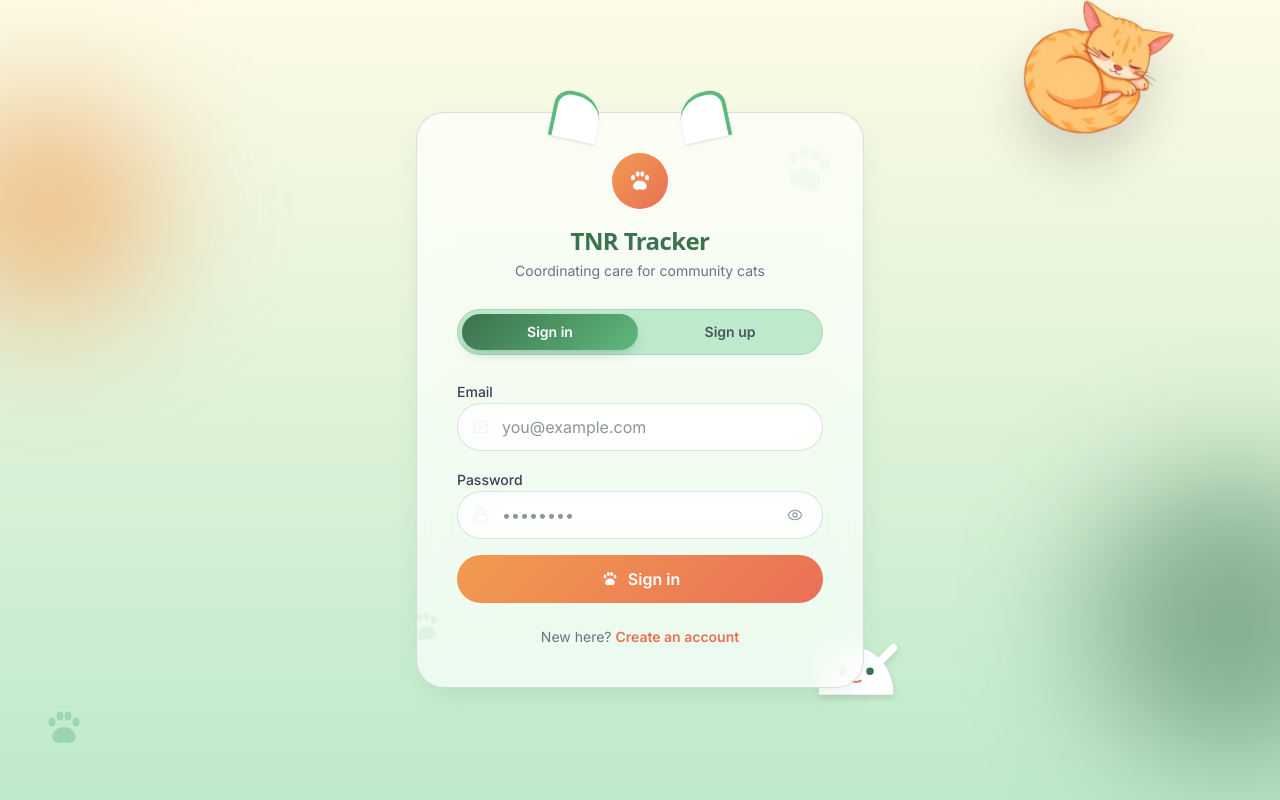
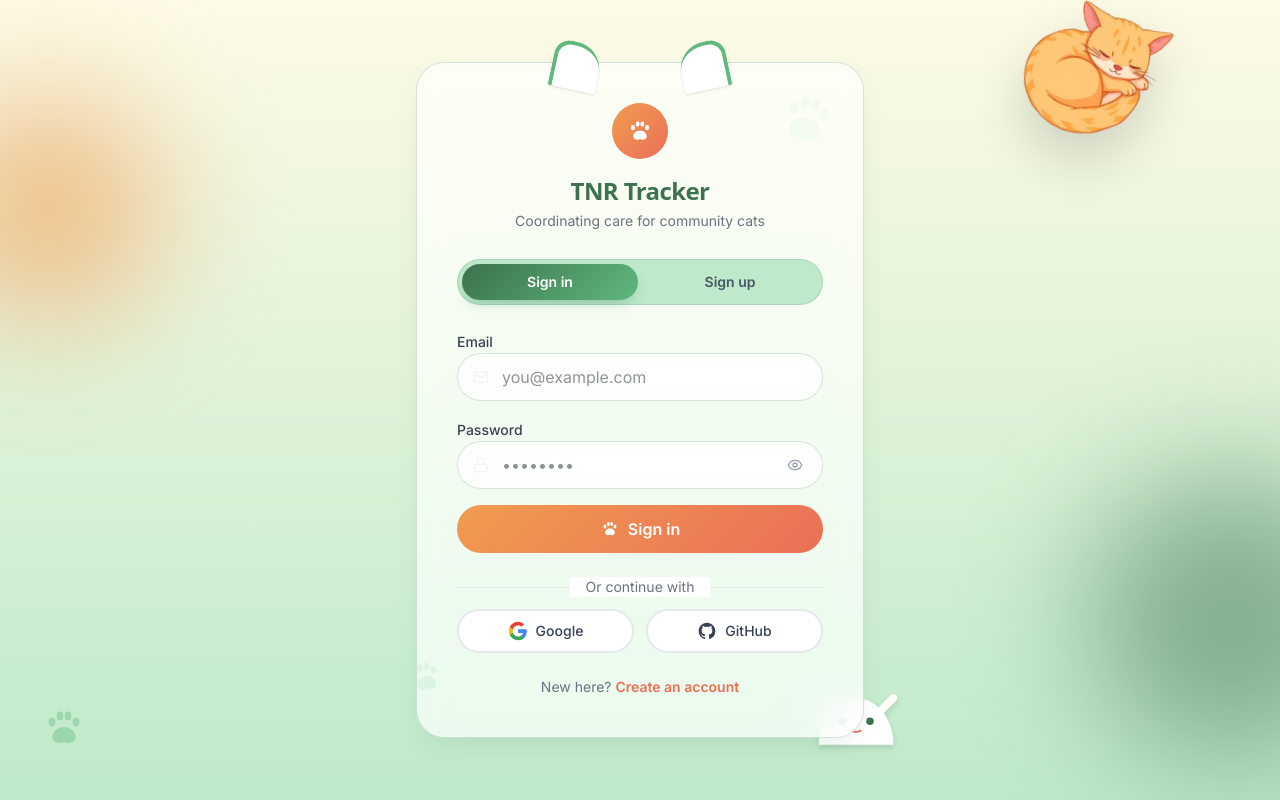
Before and after one commit to kishansaaai/ohmahkitty, a React (Vite) app: page /auth in a window 1280 px wide. Built offline with nearby package versions, Linux system fonts and the light colour scheme; no server answers.

Commit message:
feat: Add Google and GitHub OAuth authentication

```diff
--- a/src/hooks/useAuth.jsx
+++ b/src/hooks/useAuth.jsx
@@ -57,6 +57,26 @@
     if (error) throw error
   }
 
+  async function signInWithGoogle() {
+    const { error } = await supabase.auth.signInWithOAuth({
+      provider: 'google',
+      options: {
+        redirectTo: `${window.location.origin}/`
+      }
+    })
+    if (error) throw error
+  }
+
+  async function signInWithGitHub() {
+    const { error } = await supabase.auth.signInWithOAuth({
+      provider: 'github',
+      options: {
+        redirectTo: `${window.location.origin}/`
+      }
+    })
+    if (error) throw error
+  }
+
   async function signOut() {
     setUser(null)
     setProfile(null)
@@ -67,7 +87,19 @@
   const isFeeder = profile?.role === 'feeder'
 
   return (
-    <AuthContext.Provider value={{ user, profile, loading, isAdmin, isFeeder, signIn, signUp, signOut, refetchProfile: () => fetchProfile(user?.id) }}>
+    <AuthContext.Provider value={{
+      user,
+      profile,
+      loading,
+      isAdmin,
+      isFeeder,
+      signIn,
+      signUp,
+      signInWithGoogle,
+      signInWithGitHub,
+      signOut,
+      refetchProfile: () => fetchProfile(user?.id)
+    }}>
       {children}
     </AuthContext.Provider>
   )
--- a/src/pages/Auth.jsx
+++ b/src/pages/Auth.jsx
@@ -46,7 +46,7 @@
 
 export default function Auth() {
   const navigate = useNavigate()
-  const { user, signIn, signUp } = useAuth()
+  const { user, signIn, signUp, signInWithGoogle, signInWithGitHub } = useAuth()
 
   const [mode, setMode] = useState("signin")
   const [fullName, setFullName] = useState("")
@@ -58,6 +58,20 @@
   useEffect(() => {
     if (user) navigate('/', { replace: true })
   }, [user, navigate])
+
+  const handleOAuthSignIn = async (provider) => {
+    try {
+      setSubmitting(true)
+      if (provider === 'google') {
+        await signInWithGoogle()
+      } else if (provider === 'github') {
+        await signInWithGitHub()
+      }
+    } catch (err) {
+      toast.error(err.message || 'OAuth sign-in failed')
+      setSubmitting(false)
+    }
+  }
 
   const onSubmit = async (e) => {
     e.preventDefault()
@@ -319,6 +333,47 @@
             </button>
           </form>
 
+          {/* OAuth Buttons */}
+          <div className="mt-6 space-y-3">
+            <div className="relative">
+              <div className="absolute inset-0 flex items-center">
+                <div className="w-full border-t border-gray-200"></div>
+              </div>
+              <div className="relative flex justify-center text-sm">
+                <span className="px-4 text-gray-500 bg-white">Or continue with</span>
+              </div>
+            </div>
+
+            <div className="grid grid-cols-2 gap-3">
+              <button
+                type="button"
+                onClick={() => handleOAuthSignIn('google')}
+                disabled={submitting}
+                className="flex items-center justify-center h-11 rounded-full border-2 border-gray-200 bg-white px-4 text-sm font-medium text-gray-700 transition-all hover:border-gray-300 hover:bg-gray-50 disabled:opacity-50"
+              >
+                <svg className="mr-2 h-5 w-5" viewBox="0 0 24 24">
+                  <path fill="#4285F4" d="M22.56 12.25c0-.78-.07-1.53-.2-2.25H12v4.26h5.92c-.26 1.37-1.04 2.53-2.21 3.31v2.77h3.57c2.08-1.92 3.28-4.74 3.28-8.09z"/>
+                  <path fill="#34A853" d="M12 23c2.97 0 5.46-.98 7.28-2.66l-3.57-2.77c-.98.66-2.23 1.06-3.71 1.06-2.86 0-5.29-1.93-6.16-4.53H2.18v2.84C3.99 20.53 7.7 23 12 23z"/>
+                  <path fill="#FBBC05" d="M5.84 14.09c-.22-.66-.35-1.36-.35-2.09s.13-1.43.35-2.09V7.07H2.18C1.43 8.55 1 10.22 1 12s.43 3.45 1.18 4.93l2.85-2.22.81-.62z"/>
+                  <path fill="#EA4335" d="M12 5.38c1.62 0 3.06.56 4.21 1.64l3.15-3.15C17.45 2.09 14.97 1 12 1 7.7 1 3.99 3.47 2.18 7.07l3.66 2.84c.87-2.6 3.3-4.53 6.16-4.53z"/>
+                </svg>
+                Google
+              </button>
+
+              <button
+                type="button"
+                onClick={() => handleOAuthSignIn('github')}
+                disabled={submitting}
+                className="flex items-center justify-center h-11 rounded-full border-2 border-gray-200 bg-white px-4 text-sm font-medium text-gray-700 transition-all hover:border-gray-300 hover:bg-gray-50 disabled:opacity-50"
+              >
+                <svg className="mr-2 h-5 w-5" fill="currentColor" viewBox="0 0 24 24">
+                  <path fillRule="evenodd" d="M12 2C6.477 2 2 6.484 2 12.017c0 4.425 2.865 8.18 6.839 9.504.5.092.682-.217.682-.483 0-.237-.008-.868-.013-1.703-2.782.605-3.369-1.343-3.369-1.343-.454-1.158-1.11-1.466-1.11-1.466-.908-.62.069-.608.069-.608 1.003.07 1.531 1.032 1.531 1.032.892 1.53 2.341 1.088 2.91.832.092-.647.35-1.088.636-1.338-2.22-.253-4.555-1.113-4.555-4.951 0-1.093.39-1.988 1.029-2.688-.103-.253-.446-1.272.098-2.65 0 0 .84-.27 2.75 1.026A9.564 9.564 0 0112 6.844c.85.004 1.705.115 2.504.337 1.909-1.296 2.747-1.027 2.747-1.027.546 1.379.202 2.398.1 2.651.64.7 1.028 1.595 1.028 2.688 0 3.848-2.339 4.695-4.566 4.943.359.309.678.92.678 1.855 0 1.338-.012 2.419-.012 2.747 0 .268.18.58.688.482A10.019 10.019 0 0022 12.017C22 6.484 17.522 2 12 2z" clipRule="evenodd"/>
+                </svg>
+                GitHub
+              </button>
+            </div>
+          </div>
+
           <p className="mt-6 text-center text-sm text-gray-500">
             {mode === "signin" ? (
               <>
```
Also changed, not shown: 2 other files (tests, documents, lock files or other folders).
